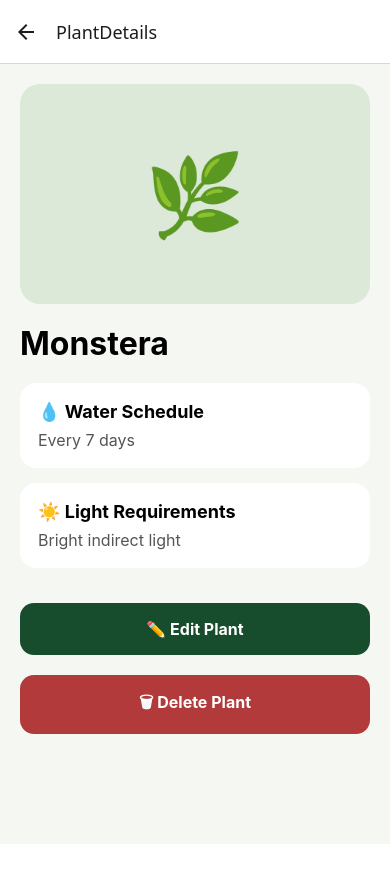
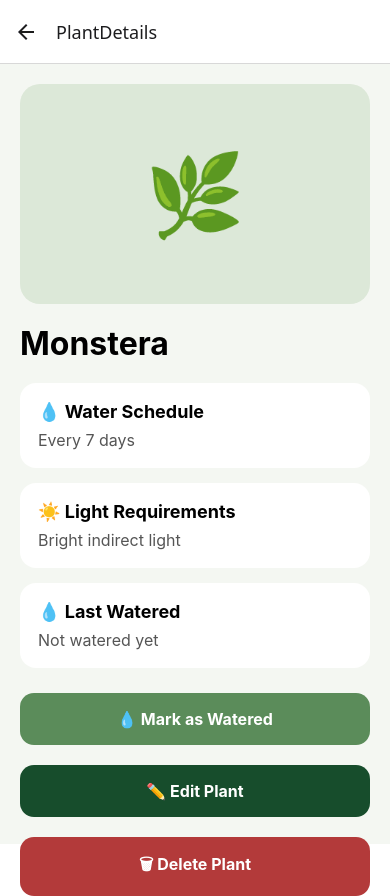
Before and after one commit to jenieciajae/RootedBlank, a React Native app: screen / in a window 390 px wide. Both pictures are taken after a click on the element 195 px from the left and 245 px from the top of the page. Before the commit the page ends 844 px from the top, so only its background shows below. Built offline with nearby package versions, Linux system fonts and the light colour scheme.

Commit message:
Added plant watering tracker and last watered dates

```diff
--- a/src/context/PlantContext.tsx
+++ b/src/context/PlantContext.tsx
@@ -14,6 +14,7 @@ type Plant = {
   water: string;
   light: string;
   image?: string;
+  lastWatered?: string;
 };
 
 
@@ -22,6 +23,7 @@ type PlantContextType = {
   addPlant: (plant: Omit<Plant, "id">) => void;
   deletePlant: (id: string) => void;
   updatePlant: (plant: Plant) => void;
+  waterPlant: (id: string) => void;
 };
 
 
@@ -124,6 +126,19 @@ export function PlantProvider({ children }: any) {
     );
 
   };
+const waterPlant = (id: string) => {
+  setPlants((currentPlants) =>
+    currentPlants.map((plant) =>
+      plant.id === id
+        ? {
+            ...plant,
+            lastWatered: new Date().toLocaleDateString(),
+          }
+        : plant
+    )
+  );
+  console.log("Watered plant:", id);
+};
 
 const updatePlant = (updatedPlant: Plant) => {
 
@@ -143,6 +158,7 @@ const updatePlant = (updatedPlant: Plant) => {
     addPlant,
     deletePlant,
     updatePlant,
+    waterPlant,
   }}
 >
       {children}
--- a/src/screens/PlantDetailsScreen.tsx
+++ b/src/screens/PlantDetailsScreen.tsx
@@ -7,14 +7,23 @@ import {
 } from "react-native";
 
 import { usePlants } from "../context/PlantContext";
+import { useEffect } from "react";
 
 
 export default function PlantDetailsScreen({ route, navigation }: any) {
 
   const { plant } = route.params;
 
-  const { deletePlant } = usePlants();
+  const { plants, deletePlant, waterPlant } = usePlants();
+const currentPlant = plants.find(
+  (item) => item.id === plant.id
+);
 
+useEffect(() => {
+  navigation.setParams({
+    plant: currentPlant,
+  });
+}, [currentPlant]);
 
   const handleDelete = () => {
     deletePlant(plant.id);
@@ -44,8 +53,8 @@ export default function PlantDetailsScreen({ route, navigation }: any) {
 
 
       <Text style={styles.title}>
-        {plant.name}
-      </Text>
+         {currentPlant?.name}
+        </Text>
 
 
       <View style={styles.card}>
@@ -54,7 +63,7 @@ export default function PlantDetailsScreen({ route, navigation }: any) {
         </Text>
 
         <Text style={styles.detail}>
-          {plant.water}
+          {currentPlant?.water}
         </Text>
       </View>
 
@@ -65,10 +74,30 @@ export default function PlantDetailsScreen({ route, navigation }: any) {
         </Text>
 
         <Text style={styles.detail}>
-          {plant.light}
+          {currentPlant?.light}
         </Text>
       </View>
+    <View style={styles.card}>
+        <Text style={styles.label}>
+        💧 Last Watered
+        </Text>
 
+    <Text style={styles.detail}>
+         {currentPlant?.lastWatered || "Not watered yet"}
+    </Text>
+    </View>
+    <Pressable
+  style={styles.waterButton}
+  onPress={() => {
+    if (currentPlant) {
+      waterPlant(currentPlant.id);
+    }
+  }}
+>
+  <Text style={styles.waterText}>
+    💧 Mark as Watered
+  </Text>
+</Pressable>
     <Pressable
     style={styles.editButton}
      onPress={() =>
@@ -171,4 +200,17 @@ editText: {
   fontWeight: "bold",
   fontSize: 16,
 },
+waterButton: {
+  backgroundColor: "#5b8c5a",
+  padding: 16,
+  borderRadius: 14,
+  alignItems: "center",
+  marginTop: 10,
+},
+
+waterText: {
+  color: "white",
+  fontWeight: "bold",
+  fontSize: 16,
+},
 });
```
Lines whose indentation alone changed are shown as unchanged.
